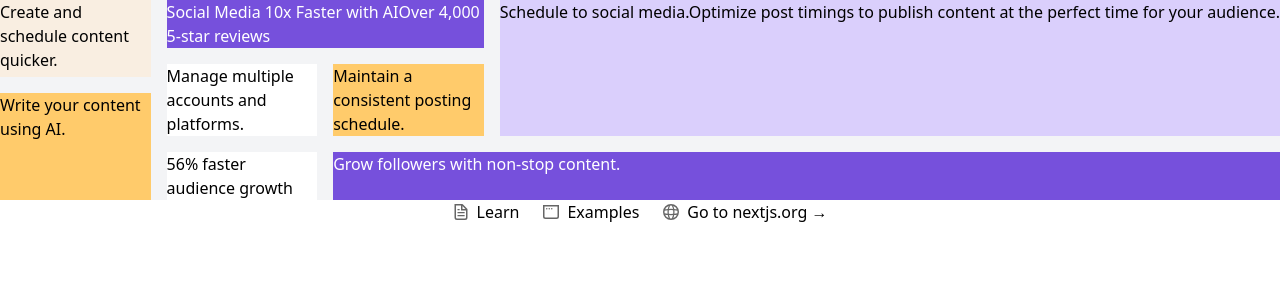
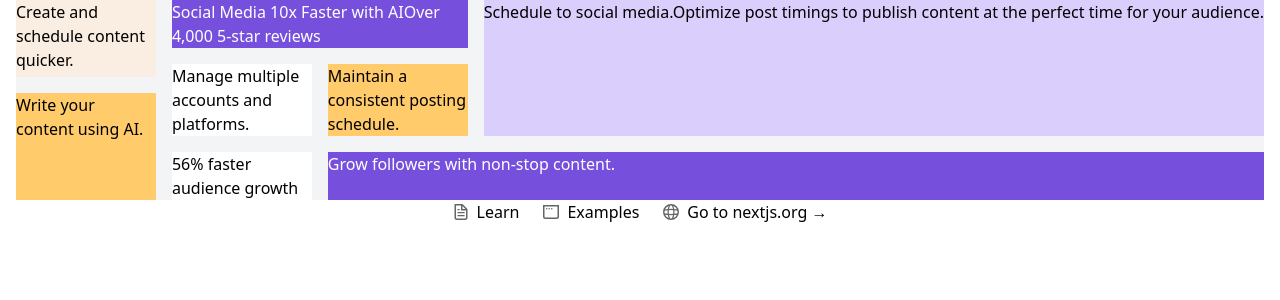
Before and after one commit to chungvuiloong/bento-grid, a Next.js app: page / in a window 1280 px wide. Shown: the top 300 px of the page. Built offline with nearby package versions, Linux system fonts and the light colour scheme.

Commit message:
Added coantiner.

```diff
--- a/src/app/page.tsx
+++ b/src/app/page.tsx
@@ -4,7 +4,7 @@
 export default function Home() {
   return (
     <div className="min-h-screen">
-      <main>
+      <main className="mx-auto container px-4">
         <div className="bg-gray-100 grid grid-flow-row-dense grid-cols-3 grid-rows-3 gap-4">
             <Card className=" bg-Yellow-100 row-start-1 row-span-5">Create and schedule content quicker.</Card>
             <Card className="bg-Yellow-500 row-start-6 row-span-5">Write your content using AI.</Card>
```
